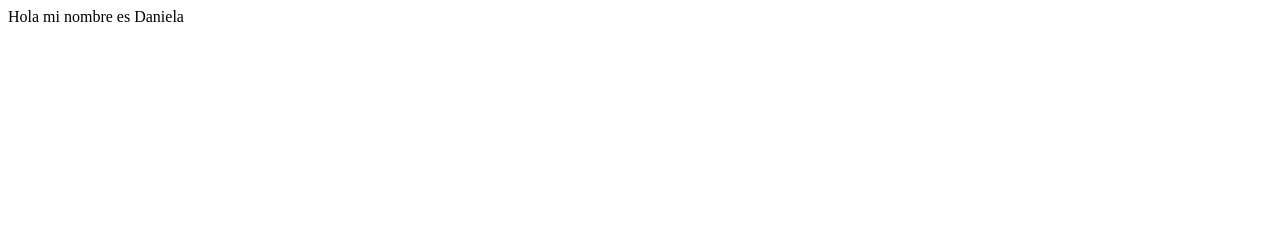
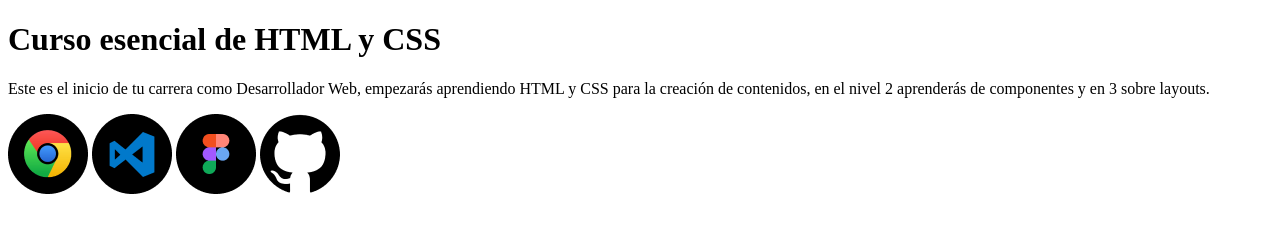
Before and after one commit to danivaldivia/curso-esencial-html-css, a plain HTML site: page index.html in a window 1280 px wide. Drawn offline with Linux system fonts and the light colour scheme.

Commit message:
Hemos agregado las imágenes de los logos del setup

```diff
--- a/index.html
+++ b/index.html
@@ -1,15 +1,29 @@
 <!DOCTYPE html>
-<html lang="en">
+<html lang="es">
 
 <head>
     <meta charset="UTF-8">
     <meta http-equiv="X-UA-Compatible" content="IE=edge">
     <meta name="viewport" content="width=, initial-scale=1.0">
-    <title>Document</title>
+    <title>El blog de Daniela</title>
 </head>
 
 <body>
-    Hola mi nombre es Daniela
+
+    <h1>
+        Curso esencial de HTML y CSS
+    </h1>
+
+    <p>
+        Este es el inicio de tu carrera como Desarrollador Web, empezarás aprendiendo HTML y CSS para la creación de
+        contenidos, en el nivel 2 aprenderás de componentes y en 3 sobre layouts.
+    </p>
+    <img src="images/google-chrome.png" alt="Logo de Google Chrome" title="Logo de Google Chrome">
+    <img src="images/visual-studio-code.png" alt="Logo de Visual Studio Code" title="Logo de Visual Studio Code">
+    <img src="images/figma.png" alt="Logo de Figma" title="Logo de Figma">
+    <img src="images/github.png" alt="Logo de GitHub" title="Logo de GitHub">
+
 </body>
 
+
 </html>
```
Also changed, not shown: images/figma.png (added), images/github.png (added), images/google-chrome.png (added), images/visual-studio-code.png (added).
